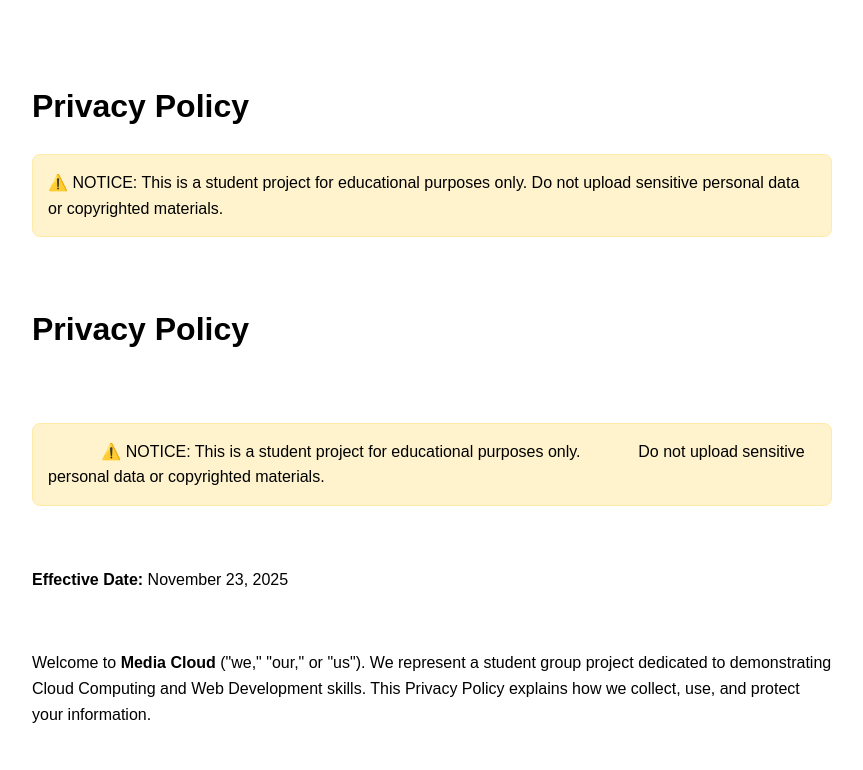
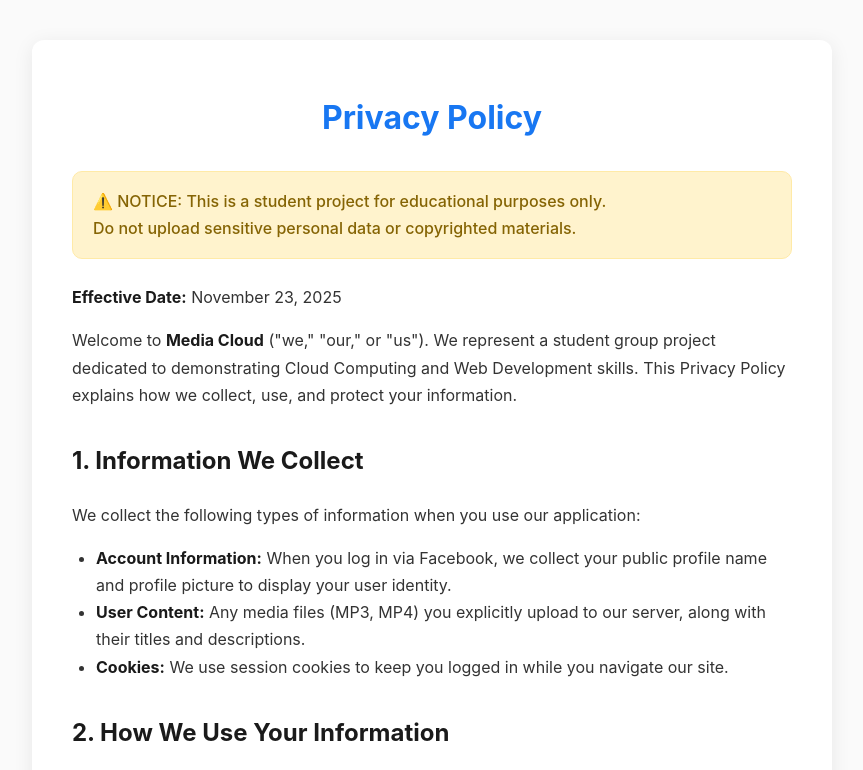
Before and after one commit to Eitt1/Eitt1.github.io, a plain HTML site: page index.html in a window 1280 px wide. Shown: the top 770 px of the page, without its empty margins (208-1071 px from the left). Drawn offline with Linux system fonts and the light colour scheme.

Commit message:
Update index.html

```diff
--- a/index.html
+++ b/index.html
@@ -5,28 +5,54 @@
     <meta name="viewport" content="width=device-width, initial-scale=1.0">
     <title>Media Cloud - Privacy Policy</title>
     <style>
-        body { font-family: Arial, sans-serif; max-width: 800px; margin: 40px auto; padding: 20px; line-height: 1.6; }
-        .disclaimer { background: #fff3cd; border: 1px solid #ffeaa7; padding: 15px; border-radius: 8px; margin: 20px 0; }
-        code { background: #f1f1f1; padding: 2px 6px; border-radius: 4px; }
+        body {
+            font-family: -apple-system, BlinkMacSystemFont, "Segoe UI", Roboto, Helvetica, Arial, sans-serif;
+            max-width: 800px;
+            margin: 40px auto;
+            padding: 0 20px;
+            line-height: 1.7;
+            color: #333;
+            background: #fafafa;
+        }
+        .policy-container {
+            background: white;
+            padding: 30px 40px;
+            border-radius: 12px;
+            box-shadow: 0 4px 20px rgba(0,0,0,0.08);
+        }
+        h1 { color: #1877f2; text-align: center; }
+        .disclaimer {
+            background: #fff3cd;
+            border: 1px solid #ffeaa7;
+            color: #856404;
+            padding: 16px 20px;
+            border-radius: 10px;
+            margin: 25px 0;
+            font-weight: 500;
+        }
+        h2 { color: #1a1a1a; margin-top: 32px; }
+        ul, ol { padding-left: 24px; }
+        strong { color: #1a1a1a; }
+        @media (max-width: 600px) {
+            body { margin: 20px auto; padding: 0 15px; }
+            .policy-container { padding: 20px; }
+        }
     </style>
 </head>
 <body>
 
 <div class="policy-container">
     <h1>Privacy Policy</h1>
+
     <div class="disclaimer">
-            ⚠️ NOTICE: This is a student project for educational purposes only.
+        ⚠️ NOTICE: This is a student project for educational purposes only.<br>
         Do not upload sensitive personal data or copyrighted materials.
     </div>
-        <div class="policy-container">
-        <h1>Privacy Policy</h1>
 
-        <div class="disclaimer">
-            ⚠️ NOTICE: This is a student project for educational purposes only.
-            Do not upload sensitive personal data or copyrighted materials.
-        </div>
     <p><strong>Effective Date:</strong> November 23, 2025</p>
+
     <p>Welcome to <strong>Media Cloud</strong> ("we," "our," or "us"). We represent a student group project dedicated to demonstrating Cloud Computing and Web Development skills. This Privacy Policy explains how we collect, use, and protect your information.</p>
+
     <h2>1. Information We Collect</h2>
     <p>We collect the following types of information when you use our application:</p>
     <ul>
@@ -34,12 +60,14 @@
         <li><strong>User Content:</strong> Any media files (MP3, MP4) you explicitly upload to our server, along with their titles and descriptions.</li>
         <li><strong>Cookies:</strong> We use session cookies to keep you logged in while you navigate our site.</li>
     </ul>
+
     <h2>2. How We Use Your Information</h2>
     <ul>
         <li>To provide and maintain the Media Cloud service.</li>
         <li>To identify you as the uploader of specific files.</li>
         <li>To demonstrate database management and file storage capabilities for our course project.</li>
     </ul>
+
     <h2>3. Facebook Data Deletion Instructions</h2>
     <p>In accordance with Facebook Platform rules, we provide a way for users to request data deletion. Since this is a demo application, we do not permanently retain user data beyond the evaluation period.</p>
     <p>If you wish to remove your data immediately, please:</p>
@@ -49,13 +77,12 @@
         <li>Remove the app.</li>
         <li>Alternatively, you can manually delete your uploaded files using the "Delete" button on our list page.</li>
     </ol>
+
     <h2>4. Data Storage and Security</h2>
     <p>Your data is stored in a MongoDB Atlas cluster. While we implement basic security measures (authentication), please be aware that this is an experimental application. <strong>We strictly advise against uploading confidential, private, or sensitive documents.</strong></p>
+
     <h2>5. Contact Us</h2>
     <p>If you have any questions about this project, please contact the project instructor or the team representative.</p>
-    </div>
-</body>
-</html>
 </div>
 
 </body>
```
Lines whose indentation alone changed are shown as unchanged.
